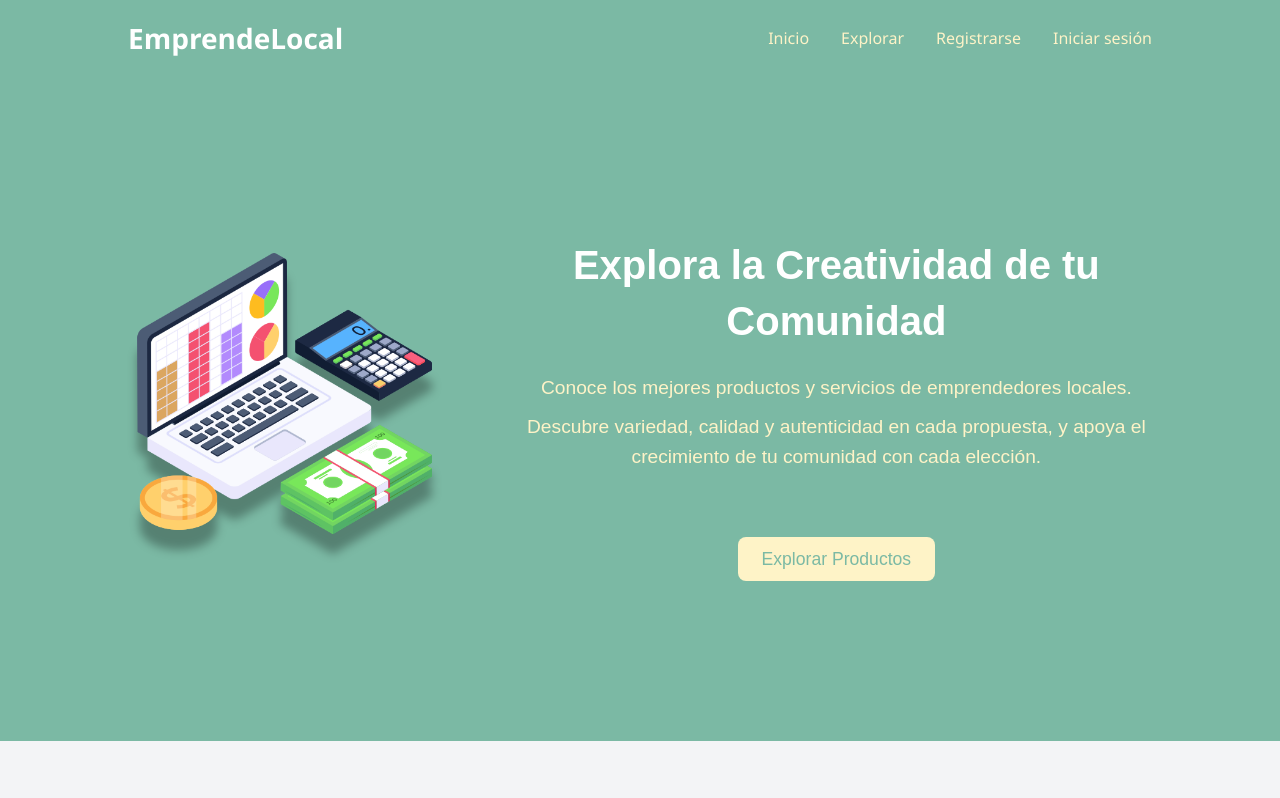
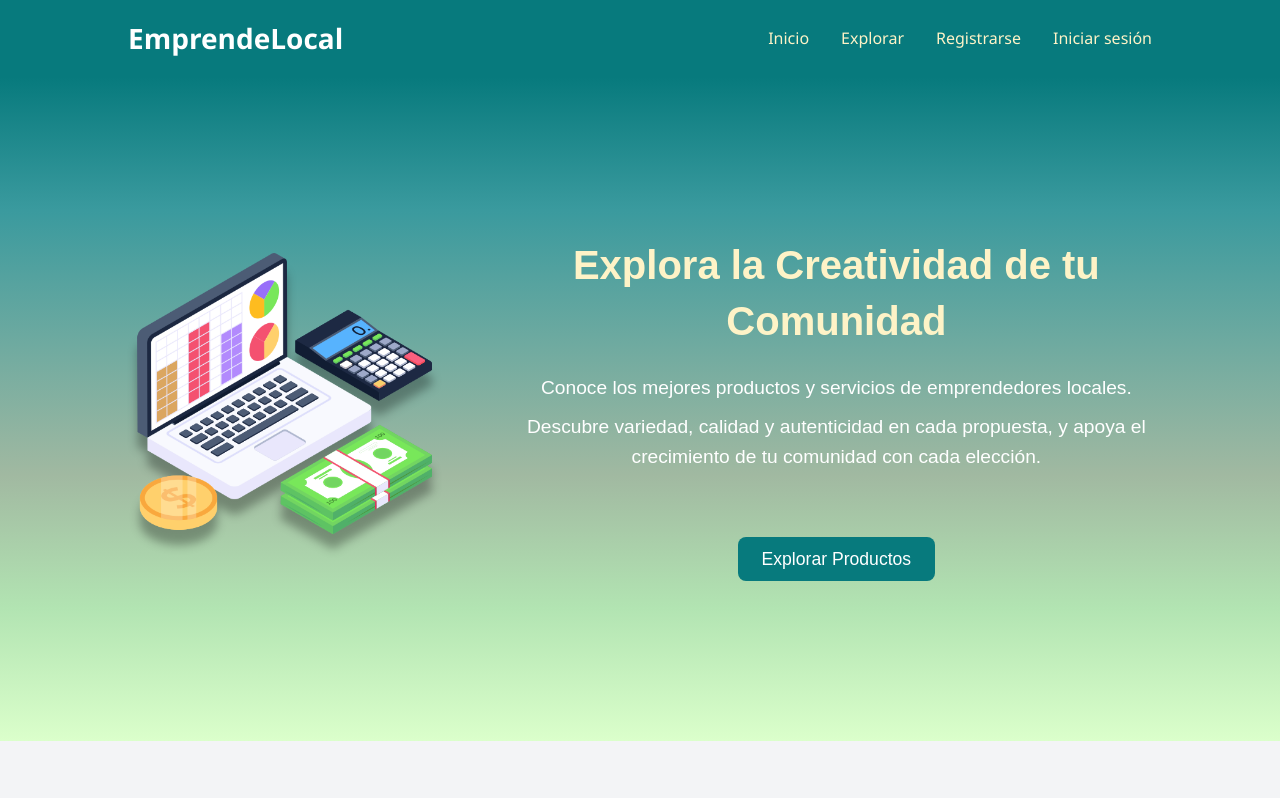
Before and after one commit to BruceGabr/ComerciaYa, a React (Vite) app: page / in a window 1280 px wide. Shown: the top 798 px of the page. Built offline with nearby package versions, Linux system fonts and the light colour scheme.

Commit message:
Ajustes de colores de home y header

```diff
--- a/src/components/Header.css
+++ b/src/components/Header.css
@@ -1,7 +1,7 @@
 /* Header styles (Mobile First) */
 
 .header {
-  background-color: #7bb9a4;
+  background-color: #077A7D;
   padding: 1rem 0;
   position: relative;
 }
@@ -79,8 +79,9 @@
 /* Menú abierto en móvil */
 .header__nav--open {
   max-height: 500px;
-  padding-bottom: 1rem;
-  background-color: #7bb9a4;
+  padding-top: 1rem;
+  padding-bottom: 2rem;
+  background-color: #077A7D;
 }
 
 /* Pantallas grandes */
--- a/src/pages/Home.css
+++ b/src/pages/Home.css
@@ -8,7 +8,7 @@
 .home__banner {
   text-align: center;
   padding: 3rem 0;
-  background-color: #7bb9a4;
+  background: linear-gradient(to bottom, #077A7D, #3A9A9E 20%, #6EAAA0 40%, #A1B9A1 60%, #b2e4b2 80%, #DBFFCB);
 }
 @media (min-width: 768px) {
   .home__banner {
@@ -36,7 +36,7 @@
 .home__banner-image {
   max-width: 20rem;
   margin: 0 auto;
-  filter: drop-shadow(0px 20px 5px rgba(0, 0, 0, 0.3)); /* Sombra hacia abajo */
+  filter: drop-shadow(0px 15px 5px rgba(0, 0, 0, 0.3)); /* Sombra hacia abajo */
 }
 
 .home__banner-text {
@@ -51,17 +51,22 @@
   font-weight: bold;
   line-height: 1.4;
 }
+@media (min-width: 768px) {
+  .home__title {
+    color: #fef3c7;
+  }
+}
 
 .home__description {
-  color: #fef3c7;
+  color: #ffffff;
   font-size: 1.2rem;
   margin-top: 0.5rem;
 }
 
 .home__cta {
   max-width: 13rem;
-  background-color: #fef3c7;
-  color: #7bb9a4;
+  background-color: #077A7D;
+  color: #ffffff;
   border: none;
   padding: 0.5rem 1.5rem;
   font-size: 1.1rem;
@@ -73,7 +78,7 @@
 }
 
 .home__cta:hover {
-  background-color: #fcd34d;
+  background-color: #06202B;
 }
 
 /* Productos destacados section */
```
